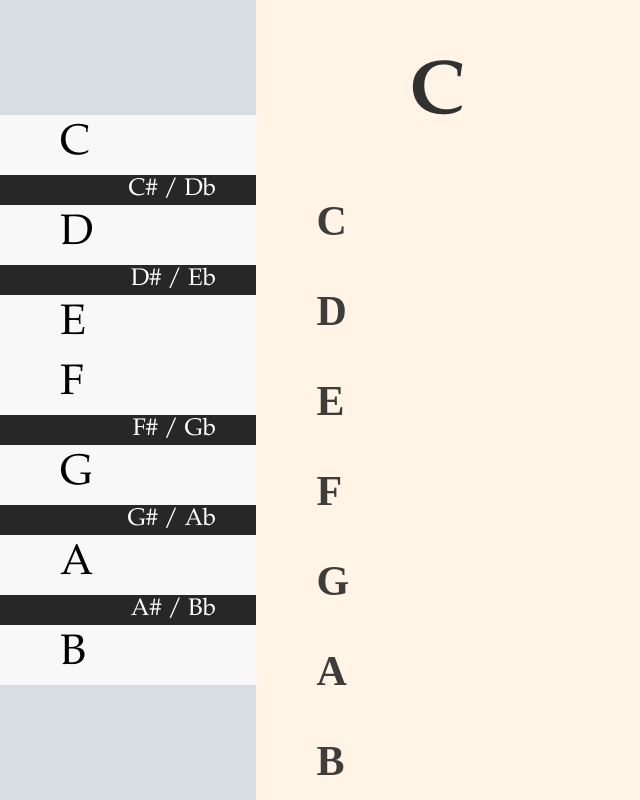
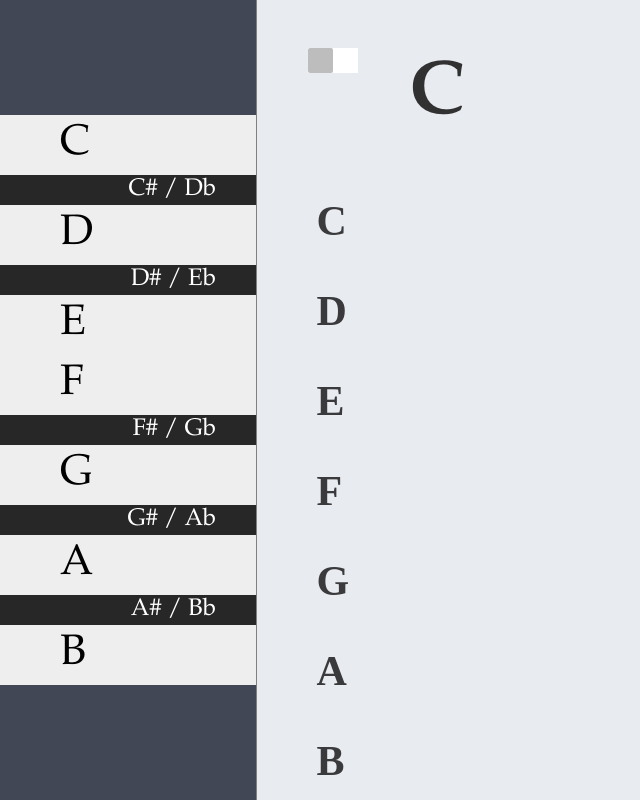
Before and after one commit to mguarino1/MusicRef, a React (Vite) app: page / in a window 1280 px wide. Shown: the whole page, without its empty margins (0-640 px from the left). Built offline with nearby package versions, Linux system fonts and the light colour scheme; the HTML template or start-up script is replaced by a standard one.

Commit message:
Changed color scheme, added toggle button

```diff
--- a/src/App.tsx
+++ b/src/App.tsx
@@ -1,15 +1,20 @@
 import React, { useEffect } from 'react'
 import { useAppDispatch, useAppSelector } from './app/hooks'
 import { selected } from './features/selector/selector-slice'
+import { toggled } from './features/selector/toggle-slice'
 import './App.css'
 
 function App() {
 
     const note = useAppSelector((state) => state.selector.value);  //Currently selected note
+    const toggle = useAppSelector((state) => state.toggle.value);
     const dispatch = useAppDispatch();
 
     function handleClick(e: string) {
         dispatch(selected(e))
+    }
+    function handleToggle() {
+        dispatch(toggled(toggle))
     }
 
     return (
@@ -28,7 +33,7 @@ function App() {
                 <Key className={'accidental'} note={'A# / Bb'} onClick={() => handleClick('A# / Bb')} key={'A# / Bb'}/>
                 <Key className={'natural'} note={'B'} onClick={() => handleClick('B')} key={'B'}/>
             </div>
-            <Content note={note} />
+            <Content note={note} toggle={toggle} handleToggle={handleToggle}/>
         </div>
     )
 }
@@ -49,12 +54,15 @@ function Key ({ className, note, onClick }: Keys)  {
 
 interface Content {
     note: string;
+    toggle: boolean;
+    handleToggle: Function;
 }
 
-function Content ({ note }: Content) {
+function Content ({ note, toggle, handleToggle }: Content) {
+
 
     interface NoteData {
-        scale: string[];
+        majScale: string[];
     }
 
     interface NoteName {
@@ -63,36 +71,37 @@ function Content ({ note }: Content) {
 
     const noteLib: NoteName = {
         'C': {
-            'scale': ['C','D','E','F','G','A','B'] },
+            'majScale': ['C','D','E','F','G','A','B'] },
         'C# / Db': {
-            'scale': ['Db','Eb','F','Gb','Ab','Bb','C'] },
+            'majScale': ['Db','Eb','F','Gb','Ab','Bb','C'] },
         'D': {
-            'scale': ['D','E','F#','G','A','B','C#'] },
+            'majScale': ['D','E','F#','G','A','B','C#'] },
         'D# / Eb': {
-            'scale': ['Eb','F','G','Ab','Bb','C','D'] },
+            'majScale': ['Eb','F','G','Ab','Bb','C','D'] },
         'E': {
-            'scale': ['E','F#','G#','A','B','C#','D#'] },
+            'majScale': ['E','F#','G#','A','B','C#','D#'] },
         'F': {
-            'scale': ['F','G','A','Bb','C','D','E'] },
+            'majScale': ['F','G','A','Bb','C','D','E'] },
         'F# / Gb': {
-            'scale': ['Gb','Ab','Bb','Cb','Db','Eb','F'] },
+            'majScale': ['Gb','Ab','Bb','Cb','Db','Eb','F'] },
         'G': {
-            'scale': ['G','A','B','C','D','E','F#'] },
+            'majScale': ['G','A','B','C','D','E','F#'] },
         'G# / Ab': {
-            'scale': ['Ab','Bb','C','Db','Eb','F','G'] },
+            'majScale': ['Ab','Bb','C','Db','Eb','F','G'] },
         'A': {
-            'scale': ['A','B','C#','D','E','F#','G#'] },
+            'majScale': ['A','B','C#','D','E','F#','G#'] },
         'A# / Bb': {
-            'scale': ['Bb','C','D','Eb','F','G','A'] },
+            'majScale': ['Bb','C','D','Eb','F','G','A'] },
         'B': {
-            'scale': ['B','C#','D#','E','F#','G#','A#'] },
+            'majScale': ['B','C#','D#','E','F#','G#','A#'] },
     }
 
     return (
         <div className='content'>
+            <ToggleButton toggle={toggle} onClick={() => handleToggle(toggle)}/>
             <h1 className='note'>{note}</h1>
                 <h2 className='majScale'>
-                    {noteLib[note].scale.map((n) => { return (
+                    {noteLib[note].majScale.map((n) => { return (
                         <p className='scaleNote' key={n}>{n}</p>
                     )})}
                 </h2>
@@ -100,4 +109,20 @@ function Content ({ note }: Content) {
     )
 }
 
+interface toggleButton {
+    toggle: boolean;
+    onClick: React.MouseEventHandler<HTMLDivElement>
+}
+
+function ToggleButton({ toggle, onClick }: toggleButton) {
+
+    return (
+
+        <div className='toggleContainer'>
+            <div className={toggle == false ? 'toggleOn' : 'toggleOff'} onClick={onClick}></div>
+        </div>
+    )
+
+}
+
 export default App
--- a/src/app/store.ts
+++ b/src/app/store.ts
@@ -1,9 +1,11 @@
 import { configureStore } from '@reduxjs/toolkit';
 import selectorReducer from '../features/selector/selector-slice';
+import toggleReducer from '../features/selector/toggle-slice';
 
 export const store = configureStore({
     reducer: {
         selector: selectorReducer,
+        toggle: toggleReducer,
     },
 });
 
--- a/src/features/selector/selector-slice.ts
+++ b/src/features/selector/selector-slice.ts
@@ -18,5 +18,6 @@ const selectorSlice = createSlice({
     }
 });
 
+
 export const { selected } = selectorSlice.actions;
 export default selectorSlice.reducer;
--- /dev/null
+++ b/src/features/selector/toggle-slice.ts
@@ -0,0 +1,22 @@
+import { createSlice } from '@reduxjs/toolkit';
+
+interface toggleState {
+    value: boolean;
+}
+
+const initialState: toggleState = {
+    value: false,
+};
+
+const toggleSlice = createSlice({
+    name: 'toggle',
+    initialState,
+    reducers: {
+        toggled(state, action) {
+            state.value = !action.payload;
+        }
+    }
+});
+
+export const { toggled } = toggleSlice.actions;
+export default toggleSlice.reducer;
--- a/src/index.css
+++ b/src/index.css
@@ -21,7 +21,7 @@ body {
   height: 100%;
   overflow-y: auto;
   overflow-x: hidden;
-  background-color: #fff4e6;
+  background-color: #e8ebf0;
 }
 
 .note {
@@ -59,7 +59,8 @@ body {
   left: 0;
   z-index: 1;
   position: fixed;
-  background-color: #d7dde2;
+  background-color: #414754;
+  border-right: solid gray 1px;
 }
 
 .natural {
@@ -69,7 +70,7 @@ body {
   font-size: 32pt;
   font-family: Garamond;
   color: black;
-  background-color: rgb(248, 248, 248);
+  background-color: rgb(238, 238, 238);
   width: 100%;
   height: 60px;
   cursor: pointer;
@@ -95,3 +96,30 @@ body {
  .accidental p {
    padding-right: 40px;
  }
+
+.toggleContainer {
+  grid-column: 1 / 1;
+  grid-row: 1 / 1;
+  place-self: center;
+  width: 50px;
+  height: 25px;
+  background-color: rgb(255, 255, 255);
+  cursor: pointer;
+}
+
+.toggleOn {
+  height: 100%;
+  width: 50%;
+  background-color: rgb(189, 189, 189);
+  border-radius: 2px;
+  transition: .25s;
+}
+
+.toggleOff {
+  height: 100%;
+  width: 50%;
+  background-color: rgb(189, 189, 189);
+  border-radius: 2px;
+  margin-left: 50%;
+  transition: .25s;
+}
```
Also changed, not shown: src/app/hooks.ts (line endings or trailing spaces).
